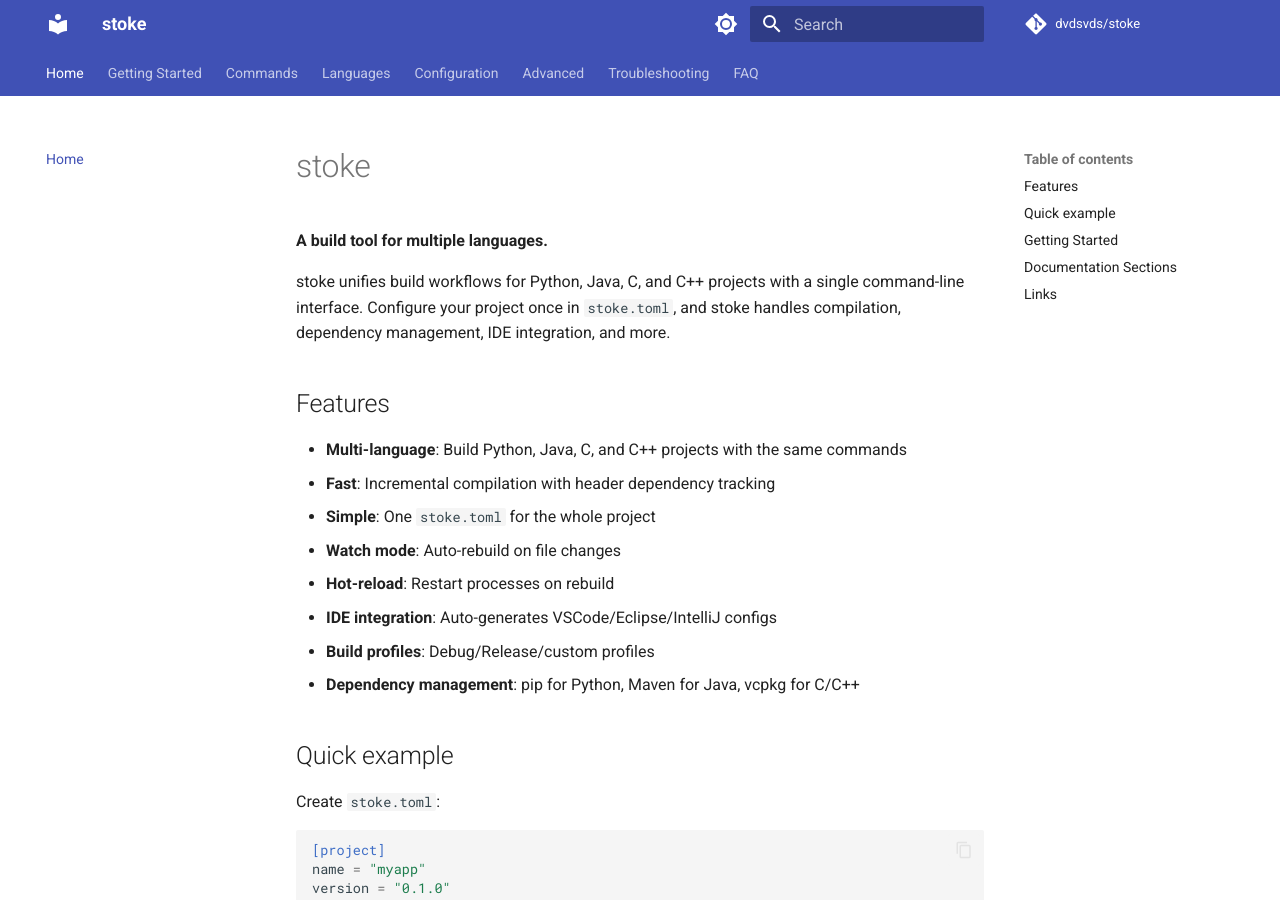
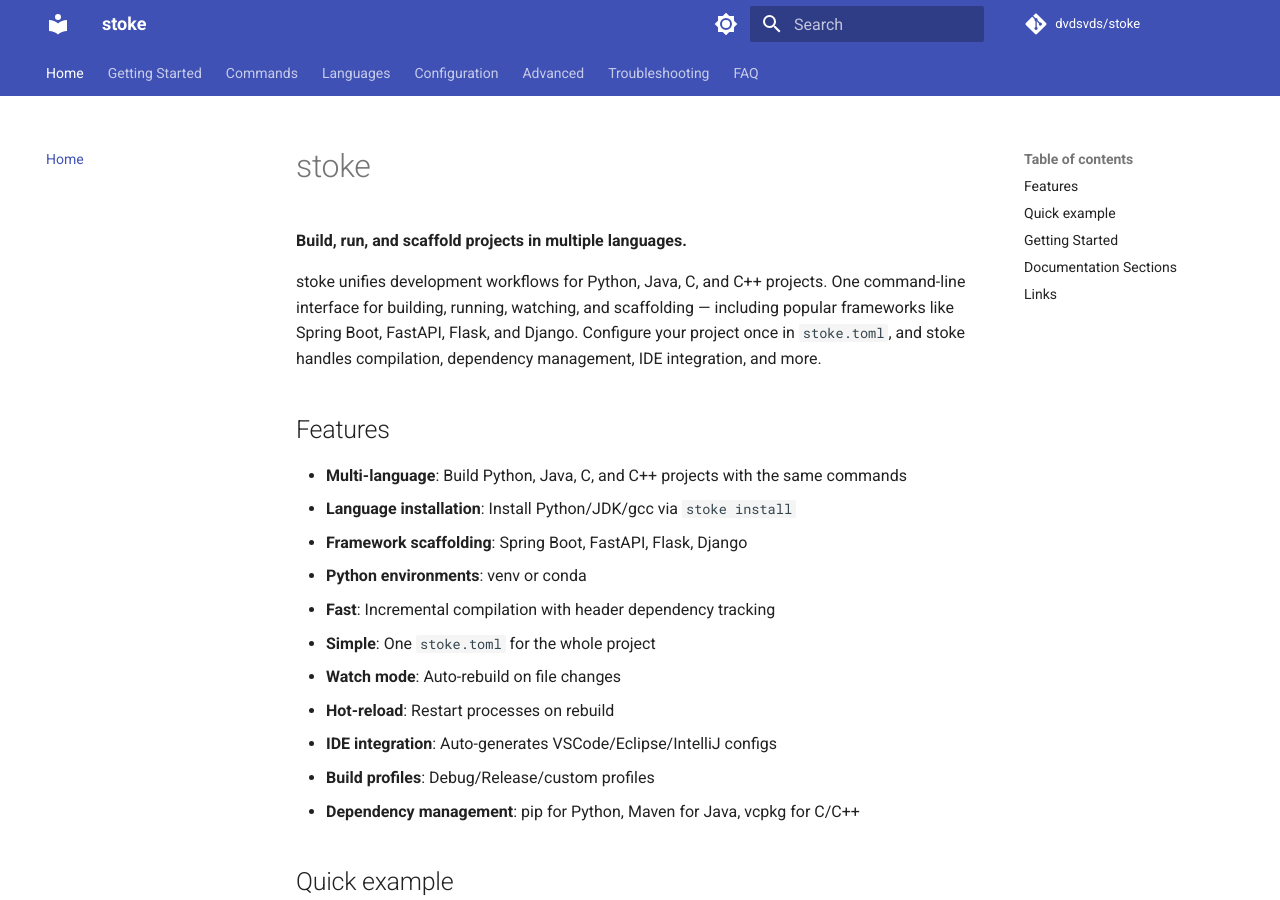
Before and after one commit to dvdsvds/stoke, an MkDocs documentation site: the page built from website/docs/index.md, in a window 1280 px wide and 900 px high. Built offline with MkDocs 1.6.1 and Material for MkDocs 9.7.7, drawn with Linux system fonts in a browser that asks for light colours; comment, search, counter and statistics services are not loaded.

Commit message:
docs: reframe stoke as a polyglot development tool
Change tagline from 'build tool' to 'build, run, and scaffold projects
in multiple languages'. stoke now includes project scaffolding for
Spring Boot, FastAPI, Flask, and Django in addition to build/run/watch.

Updated:
- README.md
- pyproject.toml description
- website/mkdocs.yml
- website/docs/index.md
- docs/README_ko.md
- docs/README_en.md

```diff
--- a/pyproject.toml
+++ b/pyproject.toml
@@ -5,7 +5,7 @@ build-backend = "setuptools.build_meta"
 [project]
 name = "stoke-build"
 version = "1.0.0"
-description = "A multi-language build tool with automatic venv management and reproducible builds"
+description = "Build, run, and scaffold projects in multiple languages (Python, Java, C, C++)"
 readme = "README.md"
 requires-python = ">=3.11"
 license = { text = "MIT" }
--- a/website/docs/index.md
+++ b/website/docs/index.md
@@ -1,12 +1,15 @@
 # stoke
 
-**A build tool for multiple languages.**
+**Build, run, and scaffold projects in multiple languages.**
 
-stoke unifies build workflows for Python, Java, C, and C++ projects with a single command-line interface. Configure your project once in `stoke.toml`, and stoke handles compilation, dependency management, IDE integration, and more.
+stoke unifies development workflows for Python, Java, C, and C++ projects. One command-line interface for building, running, watching, and scaffolding — including popular frameworks like Spring Boot, FastAPI, Flask, and Django. Configure your project once in `stoke.toml`, and stoke handles compilation, dependency management, IDE integration, and more.
 
 ## Features
 
 - **Multi-language**: Build Python, Java, C, and C++ projects with the same commands
+- **Language installation**: Install Python/JDK/gcc via `stoke install`
+- **Framework scaffolding**: Spring Boot, FastAPI, Flask, Django
+- **Python environments**: venv or conda
 - **Fast**: Incremental compilation with header dependency tracking
 - **Simple**: One `stoke.toml` for the whole project
 - **Watch mode**: Auto-rebuild on file changes
--- a/website/mkdocs.yml
+++ b/website/mkdocs.yml
@@ -1,5 +1,5 @@
 site_name: stoke
-site_description: A build tool for multiple languages
+site_description: Build, run, and scaffold projects in multiple languages
 site_url: https://dvdsvds.github.io/stoke/
 repo_url: https://github.com/dvdsvds/stoke
 repo_name: dvdsvds/stoke
```
Also changed, not shown: README.md, docs/README_en.md, docs/README_ko.md.
